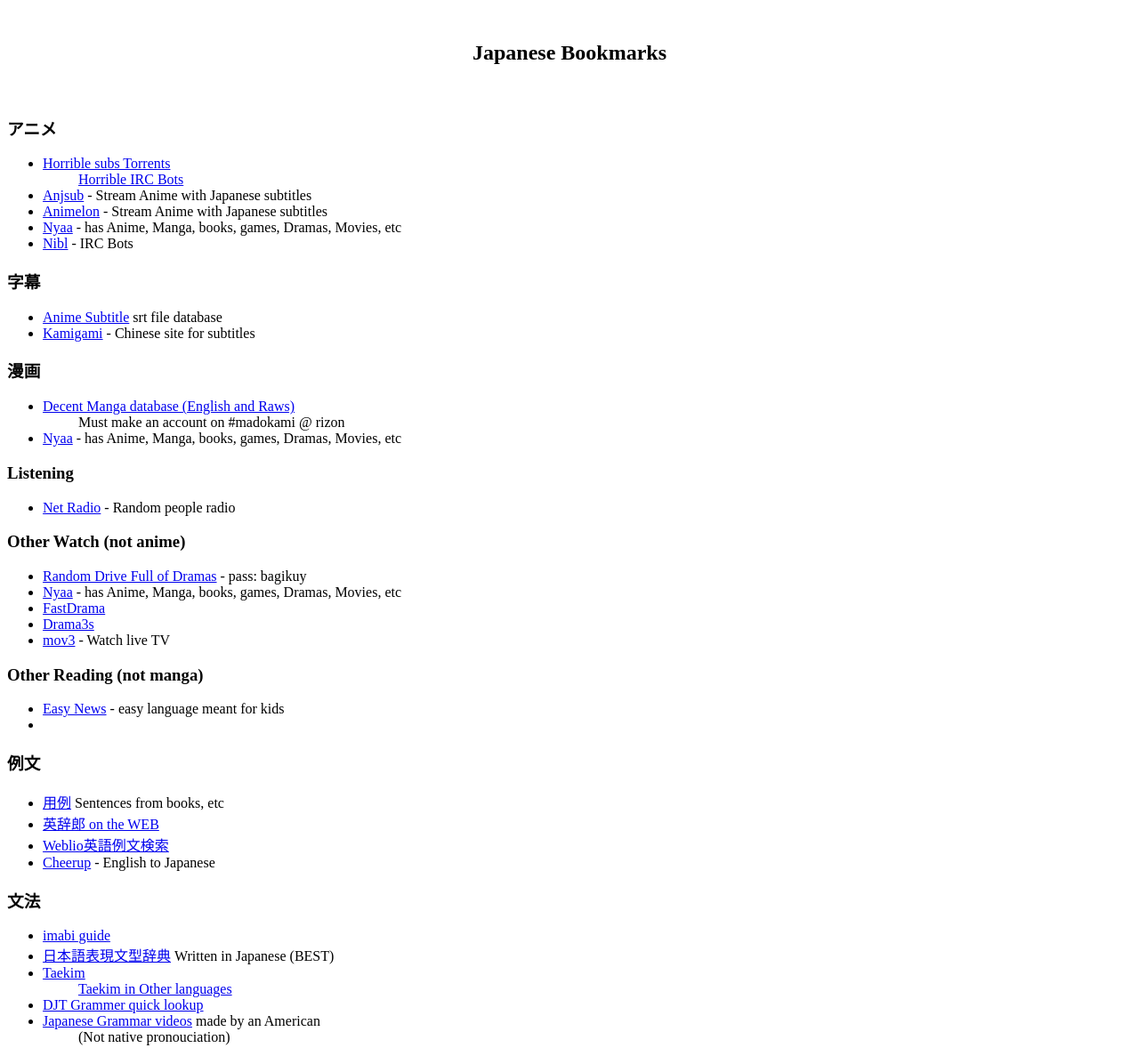
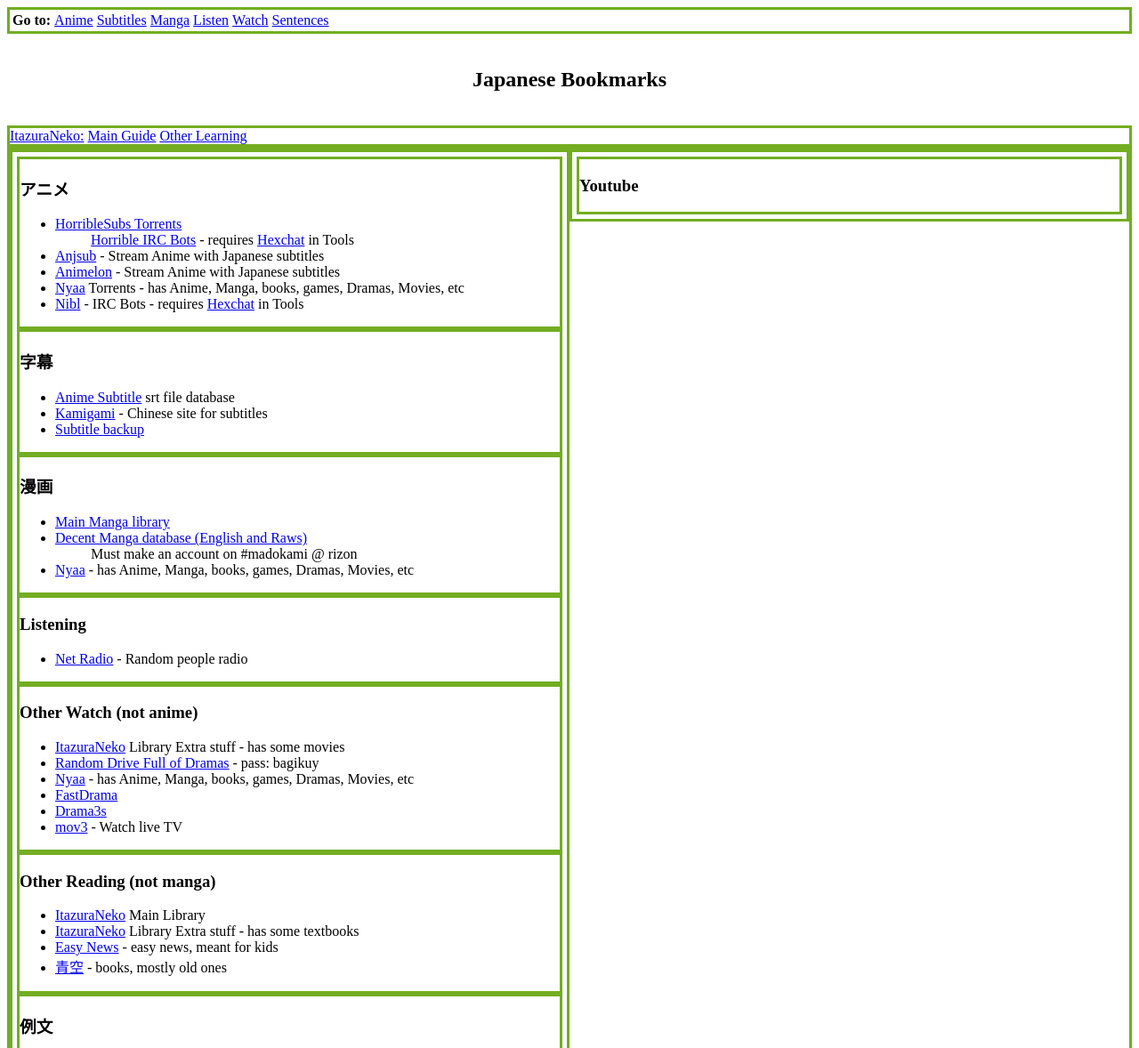
Before and after one commit to KyunPls/Random-Reminder, a plain HTML site: page tools/JapBookmarks.html in a window 1280 px wide. Shown: the top 1178 px of the page at 89% size. Drawn offline with Linux system fonts and the light colour scheme.

Commit message:
edited some css and added stuff
このまま

```diff
--- a/tools/JapBookmarks.html
+++ b/tools/JapBookmarks.html
@@ -1,21 +1,68 @@
 <html>
-<head> </head>
+<head>
+	<style>
+		* {
+ 			box-sizing: border-box;
+		}
+		div{
+			border: 3px solid #73AD21;
+		}
+		.column{
+			width: 50%;
+			padding: 5px;
+			float:left;
+		}
+		.row:after {
+  			content: "";
+  			display: table;
+  			clear: both;
+		}
+	</style>
+	<script type="text/javascript">
+	</script>
+</head>
 <body>
 	<div>
-
+		<table>
+			<th>Go to:</th>
+			<td>
+				<a href="#アニメ">Anime</a>
+			</td>
+			<td>
+				<a href="#字幕">Subtitles</a>
+			</td>
+			<td>
+				<a href="#漫画">Manga</a>
+			</td>
+			<td>
+				<a href="#聴解">Listen</a>
+			</td>
+			<td>
+				<a href="#見物">Watch</a>
+			</td>
+			<td>
+				<a href="#例文">Sentences</a>
+			</td>
+		</table>
 	</div>
 	<br>
 	<center><h2>Japanese Bookmarks</h2></center>
 	<br>
-	<div>
+	<div class="row">
+		<a href="https://itazuraneko.neocities.org/">ItazuraNeko:</a>
+		<a href="https://itazuraneko.neocities.org/learn/guide.html">Main Guide</a>
+		<a href="https://itazuraneko.neocities.org/index.html#learn">Other Learning</a>
+	</div>
+	<div class="row">
+		<div class="column">
 			<div id=アニメ>
 				<h3>アニメ</h3>
 				<ul>
 					<li>
-					<a href="https://horriblesubs.info/">Horrible subs Torrents</a>
+						<a href="https://horriblesubs.info/">HorribleSubs Torrents</a>
 					</li>
 					<dd>
-					<a href="https://xxdc.horriblesubs.info/">Horrible IRC Bots</a>
+						<a href="https://xxdc.horriblesubs.info/">Horrible IRC Bots</a> - requires <a href="#Tools">Hexchat</a> in Tools
 					</dd>
 					<li>
 						<a href="http://www.anjsub.com/">Anjsub</a> - Stream Anime with Japanese subtitles
@@ -24,14 +71,13 @@
 						<a href="https://animelon.com/">Animelon</a> - Stream Anime with Japanese subtitles
 					</li>
 					<li>
-					<a href="https://nyaa.si">Nyaa</a> - has Anime, Manga, books, games, Dramas, Movies, etc
+						<a href="https://nyaa.si">Nyaa</a> Torrents - has Anime, Manga, books, games, Dramas, Movies, etc
 					</li>
 					<li>
-					<a href="https://nibl.co.uk/bots.php">Nibl</a> - IRC Bots
+						<a href="https://nibl.co.uk/bots.php">Nibl</a> - IRC Bots - requires <a href="#Tools">Hexchat</a> in Tools
 					</li>
 				</ul>
 			</div>
-
 				<div id=字幕>
 				<h3>字幕</h3>
 				<ul>
@@ -41,12 +87,17 @@
 					<li>
 						<a href="https://sub.kamigami.org/">Kamigami</a> - Chinese site for subtitles
 					</li>
+					<li>
+						<a href="https://itazuraneko.neocities.org/library/sub.html">Subtitle backup</a>
+					</li>
 				</ul>
 			</div>
-
 				<div id=漫画>
 				<h3>漫画</h3>
 				<ul>
+					<li>
+						<a href="https://itazuraneko.neocities.org/library/manga.html">Main Manga library</a>
+					</li>
 					<li>
 						<a href="https://manga.madokami.al/">Decent Manga database (English and Raws)</a>
 						<dd>
@@ -59,8 +110,7 @@
 
 				</ul>
 			</div>
-
-		<div>
+			<div id=聴解>
 					<h3>Listening</h3>
 				<ul>
 					<li>
@@ -68,10 +118,12 @@
 					</li>
 				</ul>
 			</div>
-
-		<div>
+			<div id=見物>
 				<h3>Other Watch (not anime)</h3>
 				<ul>
+					<li>
+						<a href="https://itazuraneko.neocities.org/library/cor.html">ItazuraNeko</a> Library Extra stuff - has some movies
+					</li>
 					<li>
 						<a href="https://drive.google.com/drive/u/0/folders/0B4SicD-zZ_Z1SWtNWjlfMmJtRFE">Random Drive Full of Dramas</a> - pass: bagikuy
 					</li>
@@ -89,19 +141,23 @@
 					</li>
 				</ul>
 			</div>
-
-		<div>
+			<div id=読書>
 				<h3>Other Reading (not manga)</h3>
 				<ul>
 					<li>
-					<a href="https://www3.nhk.or.jp/news/easy/">Easy News</a> - easy language meant for kids
+						<a href="https://itazuraneko.neocities.org/library/librarymain.html">ItazuraNeko</a> Main Library
 					</li>
 					<li>
-
+						<a href="https://itazuraneko.neocities.org/library/cor.html">ItazuraNeko</a> Library Extra stuff - has some textbooks
+					</li>
+					<li>
+						<a href="https://www3.nhk.or.jp/news/easy/">Easy News</a> - easy news, meant for kids
+					</li>
+					<li>
+						<a href="http://www.aozora.gr.jp/">青空</a> - books, mostly old ones
 					</li>
 				</ul>
 			</div>
-
 				<div id=例文>
 				<h3>例文</h3>
 				<ul>
@@ -119,10 +175,12 @@
 					</li>
 				</ul>
 			</div>
-
 				<div id=文法>
 				<h3>文法</h3>
 				<ul>
+					<li>
+						<a href="https://itazuraneko.neocities.org/grammar/grammarmain.html">Main Grammar Guides</a>
+					</li>
 					<li>
 						<a href="https://www.imabi.net/tableofcontents.htm">imabi guide</a>
 					</li>
@@ -144,10 +202,8 @@
 							(Not native pronouciation)
 						</dd>
 					</li>
-
 					</ul>
 			</div>
-
 				<div id=辞典>
 				<h3>Dictionaries</h3>
 				<ul>
@@ -165,7 +221,6 @@
 					</li>
 				</ul>
 			</div>
-
 				<div id=発音>
 				<h3>発音</h3>
 				<ul>
@@ -177,13 +232,12 @@
 					</li>
 				</ul>
 			</div>
-
 				<div id=Tools>
 				<h3>Tools</h3>
 				<ul>
 					<li>
 						<a href="https://chrome.google.com/webstore/detail/yomichan/ogmnaimimemjmbakcfefmnahgdfhfami">Yomichan</a> - In browser highlight word dictionary
-					<dd>Can automatically create Anki cards with addon</dd>
+						<dd>Can automatically create <a href="https://apps.ankiweb.net">Anki</a> cards with addon</dd>
 					</li>
 					<li>
 						<a href="https://apps.ankiweb.net">Anki</a> - Custom flash cards
@@ -203,6 +257,18 @@
 				</ul>
 			</div>
 
+			<div id=会話>
+				<h3>会話</h3>
+				<ul>
+					<li>
+						<a href="https://skypech.com/">SkypeChannel</a>
+					</li>
+					<li>
+						<a href="https://disboard.org/ja/">Jp Discord Servers</a>
+					</li>
+				</ul>
+			</div>
+
 			<div id=参考>
 				<h3>Reference</h3>
 				<ul>
@@ -217,7 +283,13 @@
 					</li>
 				</ul>
 			</div>
+		</div>
+		<div class="column">
+			<div id=ユーチューブ>
+				<h3>Youtube</h3>
+			</div>
+		</div>
+	</div>
 
-	</div>
 </body>
 </html>
```
Lines whose indentation alone changed are shown as unchanged.
